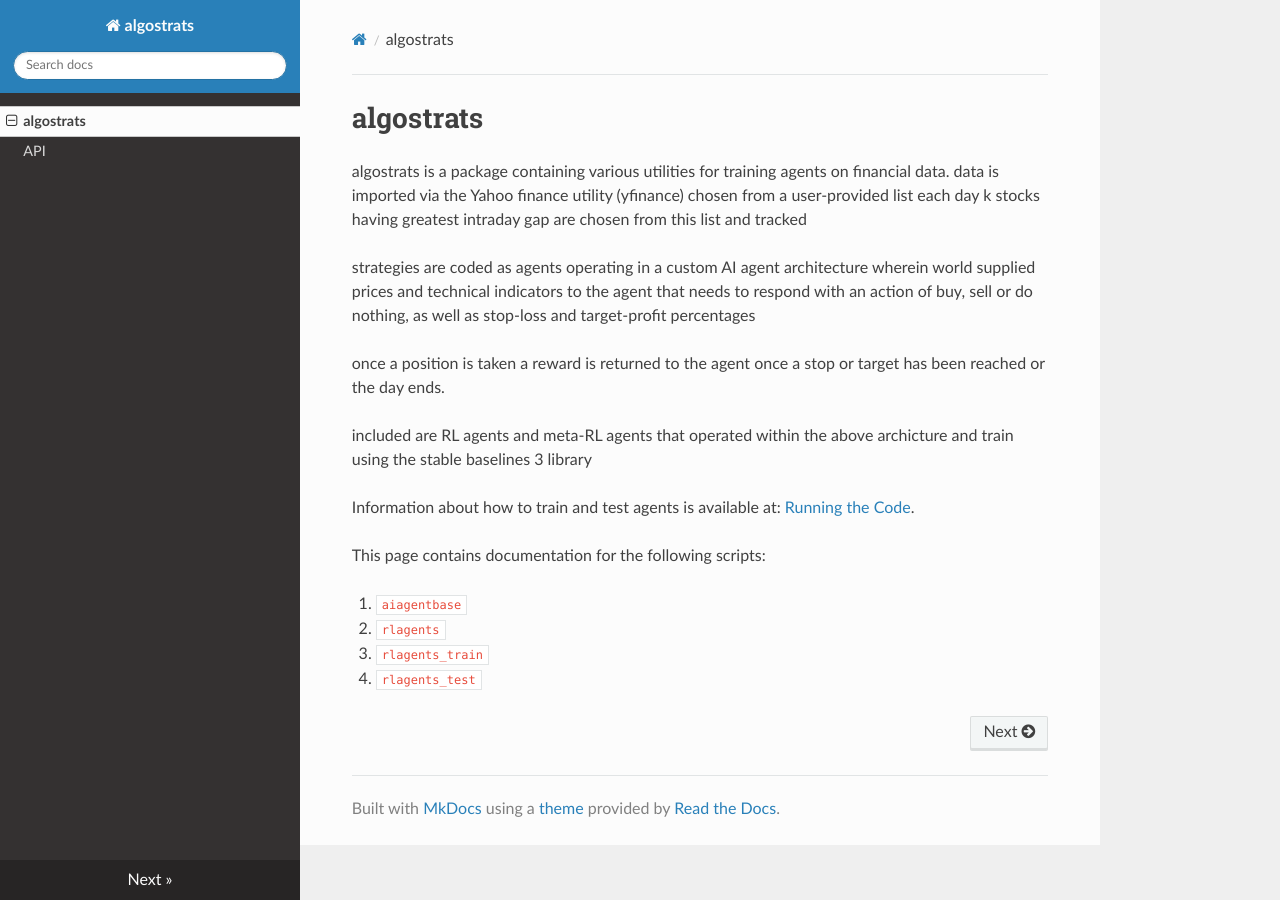
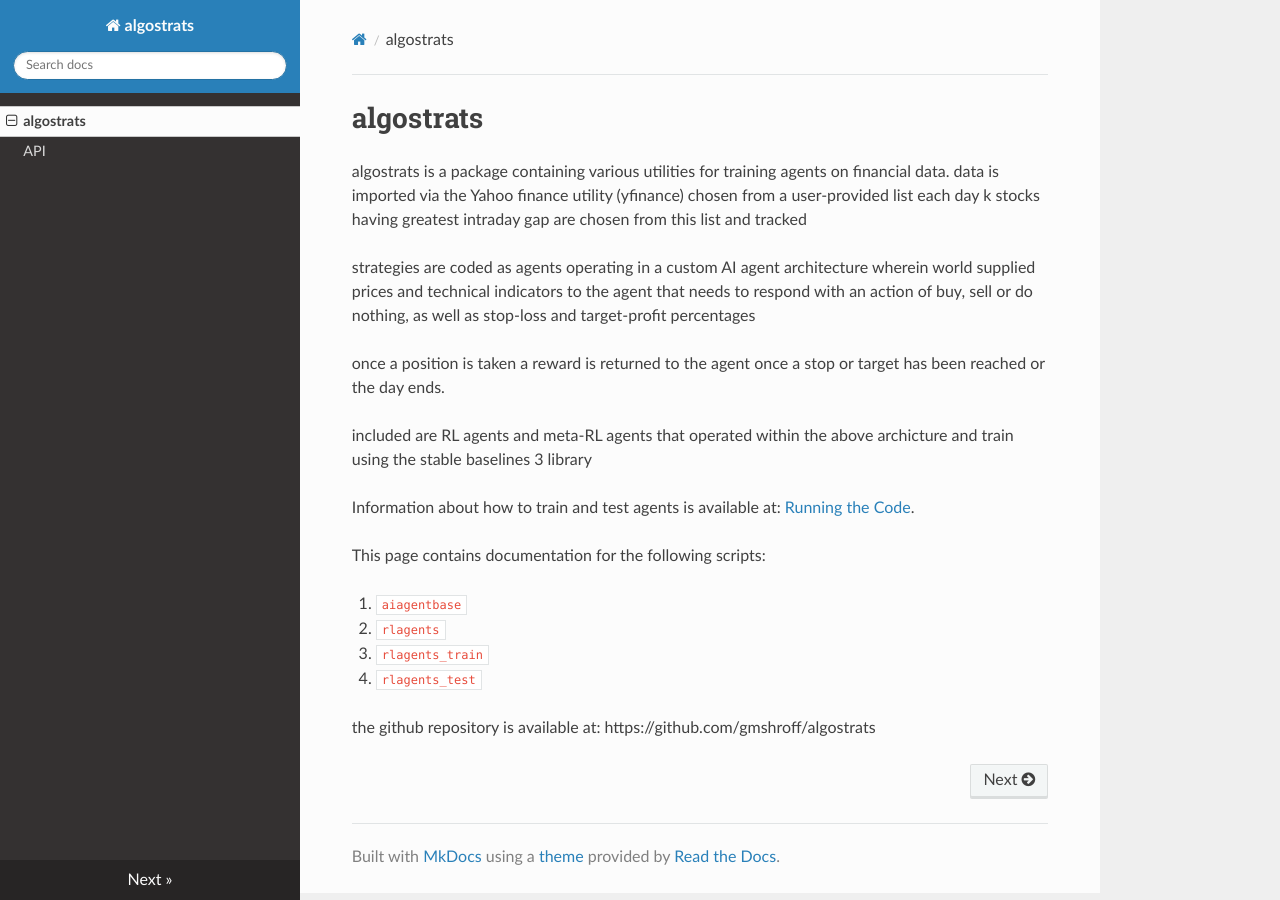
Before and after one commit to gmshroff/algostrats, an MkDocs documentation site: the page built from docs/index.md, in a window 1280 px wide. Built offline with MkDocs 1.6.1, drawn with Linux system fonts in a browser that asks for light colours; nearby versions of some CDN libraries.

Commit message:
Update index.md

```diff
--- a/docs/index.md
+++ b/docs/index.md
@@ -22,3 +22,5 @@ This page contains documentation for the following scripts:
 2. `rlagents`
 3. `rlagents_train`
 4. `rlagents_test`
+
+the github repository is available at: https://github.com/gmshroff/algostrats
```
